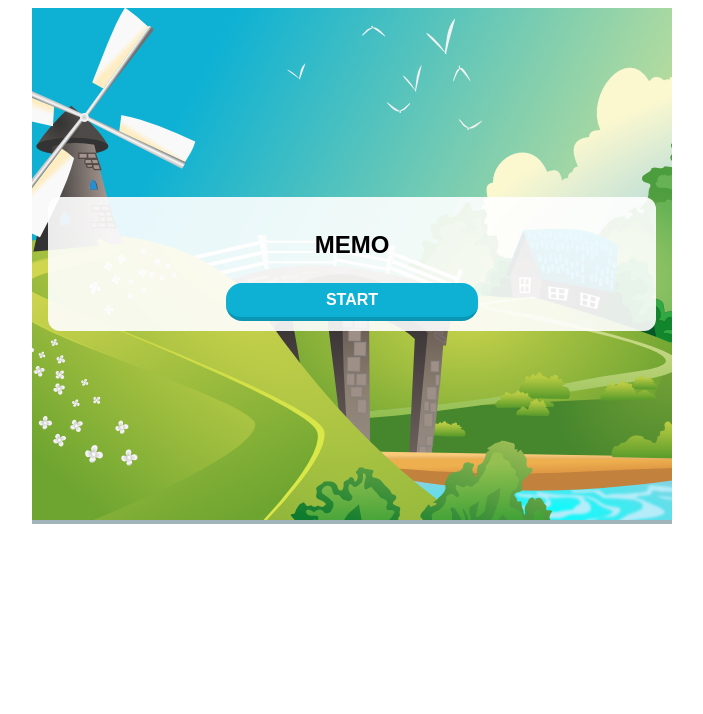
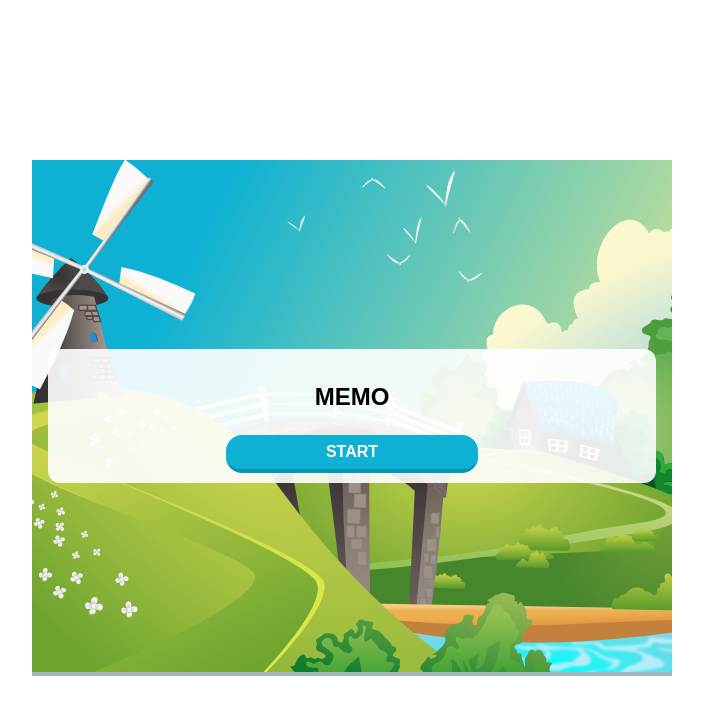
Before and after one commit to pofigoon/memogame, a plain HTML site: page index.html in a window 1280 px wide. Shown: the whole page, without its empty margins (288-991 px from the left). Drawn offline with Linux system fonts and the light colour scheme.

Commit message:
[update] align the game to the center of the screen

```diff
--- a/css/memo.css
+++ b/css/memo.css
@@ -1,11 +1,18 @@
 body {
     font-family: sans-serif;
+    margin: 0;
 }
 
+.game {
+    top: 50%;
+    position: absolute;
+    left: 50%;
+    margin-left: -320px;
+    margin-top: -240px;
+}
 .axgame-wrapper {
   margin:auto;
   width: 640px;
-  height:480px;
 }
 
 .axgame {
```
